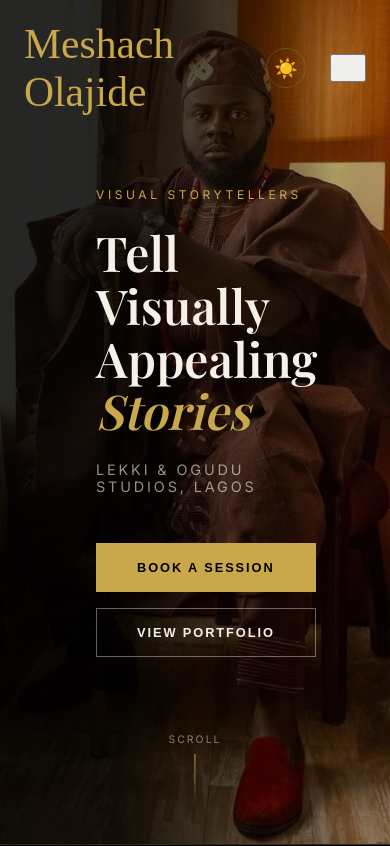
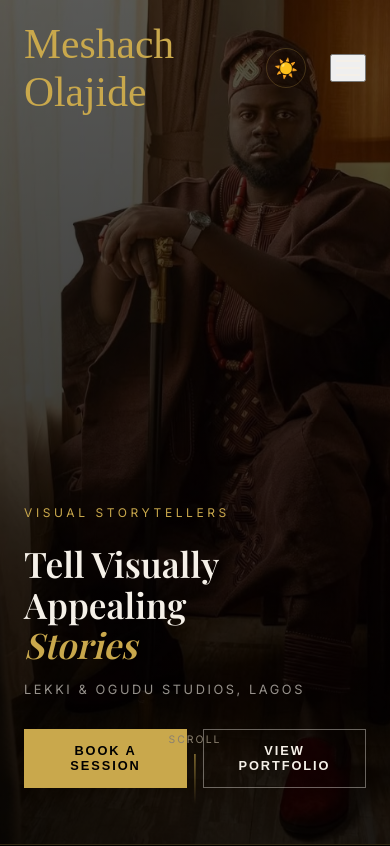
Before and after one commit to emmanuelsalako28/Mesh-Photography, a Svelte app: page / in a window 390 px wide. Shown: the top 846 px of the page. Built offline with nearby package versions, Linux system fonts and the light colour scheme; a web font is replaced by a local one.

Commit message:
style: enhance mobile responsiveness of grids, section headers, page margins, and hero slider background positioning

```diff
--- a/src/app.css
+++ b/src/app.css
@@ -247,6 +247,9 @@ nav.scrolled {
   justify-content: flex-start;
   padding: 6rem;
   background-color: var(--ink);
+  background-image: linear-gradient(to right, rgba(0,0,0,0.85) 30%, rgba(0,0,0,0.2) 100%), var(--hero-img);
+  background-size: cover;
+  background-position: 65% 15%;
   opacity: 0;
   transition: opacity 0.8s ease-in-out;
   z-index: 1;
@@ -1143,7 +1146,7 @@ footer {
 
 /* ==================== RESPONSIVE ==================== */
 @media (max-width: 1024px) {
-  .contact-minimal-grid { grid-template-columns: 1fr; gap: 4rem; }
+  .contact-grid { grid-template-columns: 1fr; gap: 4rem; }
   .footer-inner { grid-template-columns: 1fr; gap: 3rem; }
 }
 @media (max-width: 980px) {
@@ -1163,6 +1166,57 @@ footer {
   .form-row { grid-template-columns: 1fr; }
   .why-grid { grid-template-columns: 1fr; }
   .stat-row { grid-template-columns: repeat(2, 1fr); }
+
+  /* Hero slide responsive adjustments */
+  .hero-slide {
+    padding: 6rem 1.5rem 3.5rem;
+    background-image: linear-gradient(to bottom, rgba(0,0,0,0.65) 0%, rgba(0,0,0,0.85) 100%), var(--hero-img);
+    background-position: center 10%;
+    align-items: flex-end;
+  }
+  .hero-content {
+    max-width: 100%;
+  }
+  .hero-title {
+    font-size: clamp(2.2rem, 8vw, 3rem);
+    line-height: 1.15;
+    margin-bottom: 1rem;
+  }
+  .hero-sub {
+    margin-bottom: 2rem;
+    font-size: 0.8rem;
+  }
+  .hero-btns {
+    width: 100%;
+  }
+  .hero-btns button, .hero-btns a {
+    flex: 1;
+    min-width: 140px;
+    padding: 0.85rem 1rem;
+  }
+
+  /* Grid collapses */
+  .about-story {
+    grid-template-columns: 1fr;
+    gap: 3rem;
+  }
+  .big-frame {
+    aspect-ratio: 4/3;
+    max-height: 320px;
+  }
+  .booking-grid {
+    grid-template-columns: 1fr;
+    gap: 4rem;
+  }
+  .contact-grid {
+    grid-template-columns: 1fr;
+    gap: 4rem;
+  }
+  .section-header {
+    flex-direction: column;
+    align-items: flex-start;
+    gap: 1.5rem;
+  }
 }
 @media (max-width: 480px) {
   .photo-grid { grid-template-columns: 1fr; }
--- a/src/lib/pages/Home.svelte
+++ b/src/lib/pages/Home.svelte
@@ -79,7 +79,7 @@
   <!-- HERO SLIDER -->
   <div class="hero-slider-wrap">
     <!-- Slide 1 -->
-    <div class="hero-slide" class:active={activeSlide === 0} style="background-image: linear-gradient(to right, rgba(0,0,0,0.85) 30%, rgba(0,0,0,0.2) 100%), url('/hero1.png'); background-size: cover; background-position: 65% 15%;">
+    <div class="hero-slide" class:active={activeSlide === 0} style="--hero-img: url('/hero1.png');">
       <div class="hero-content">
         <span class="hero-eyebrow">Award-winning photography studio</span>
         <h1 class="hero-title">Create Timeless<br><em>Works of Art</em></h1>
@@ -92,7 +92,7 @@
     </div>
 
     <!-- Slide 2 -->
-    <div class="hero-slide" class:active={activeSlide === 1} style="background-image: linear-gradient(to right, rgba(0,0,0,0.85) 30%, rgba(0,0,0,0.2) 100%), url('/hero2.jpg'); background-size: cover; background-position: 65% 15%;">
+    <div class="hero-slide" class:active={activeSlide === 1} style="--hero-img: url('/hero2.jpg');">
       <div class="hero-content">
         <span class="hero-eyebrow">Visual Storytellers</span>
         <h1 class="hero-title">Tell Visually Appealing<br><em>Stories</em></h1>
```
